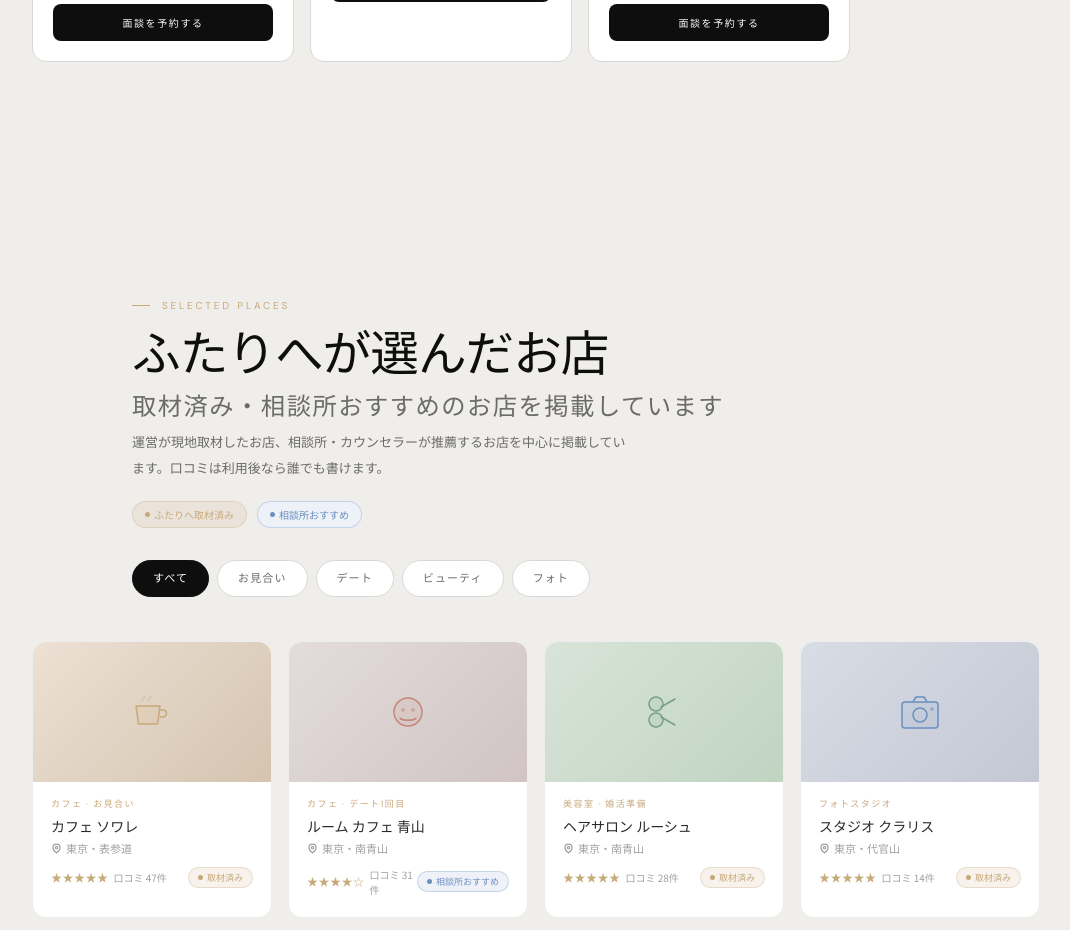
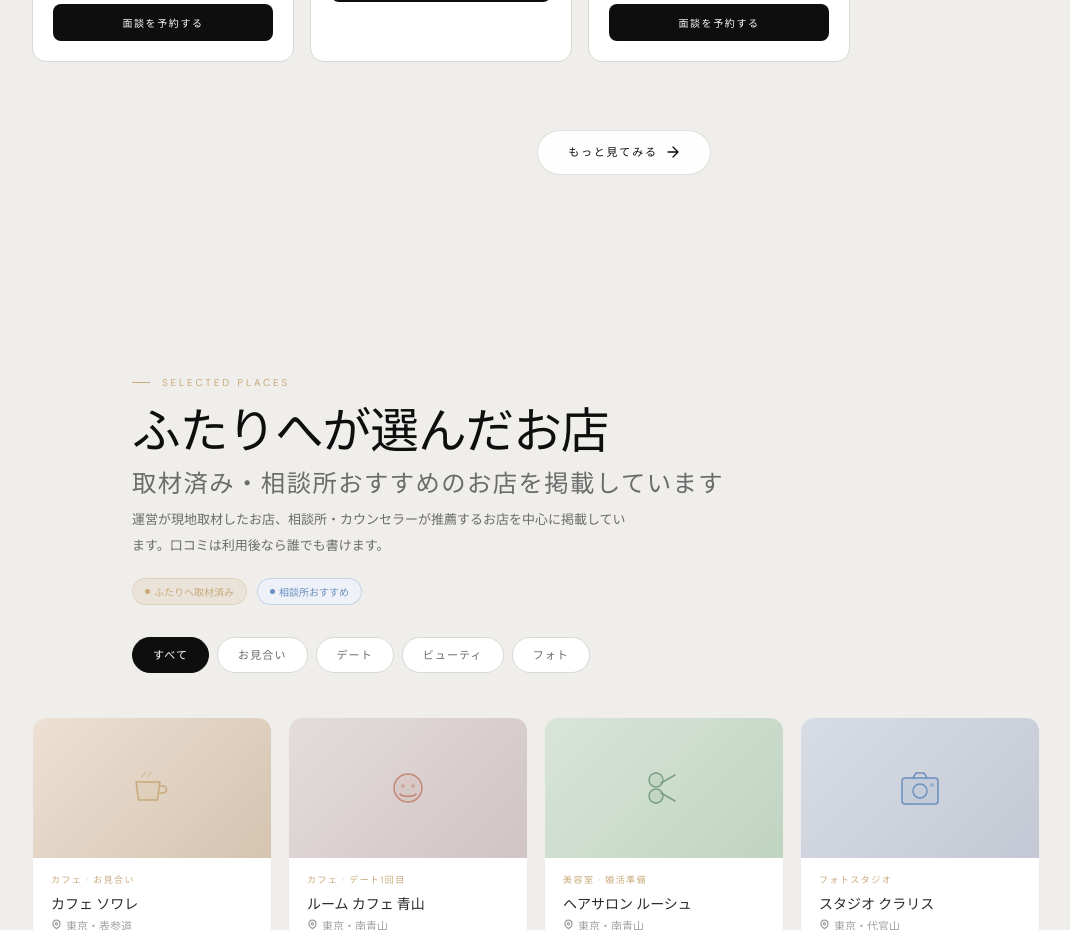
Before and after one commit to fffkbn84-ctrl/my-app, a Next.js app: page / in a window 1280 px wide. Shown: the part 3720-4650 px from the top of the page, without its empty margins (16-1086 px from the left). Built offline with nearby package versions, Linux system fonts and the light colour scheme.

Commit message:
カウンセラーセクションに「もっと見てみる」ボタンを追加
横スクロールカード列の直下に /search へ遷移するボタンを追加。
btn btn-outline スタイル・中央揃え・margin-top: 32px。

https://claude.ai/code/session_01JteGnCH7aHhFjuFu9tFqwy

```diff
--- a/src/app/page.tsx
+++ b/src/app/page.tsx
@@ -653,6 +653,20 @@ export default function HomePage() {
               })}
             </div>
           </div>
+
+          {/* もっと見てみるボタン */}
+          <div style={{ textAlign: "center", marginTop: 32 }}>
+            <Link
+              href="/search"
+              className="btn btn-outline"
+              style={{ display: "inline-flex", alignItems: "center", gap: 8 }}
+            >
+              もっと見てみる
+              <svg width="14" height="14" viewBox="0 0 14 14" fill="none">
+                <path d="M2 7h10M7 2l5 5-5 5" stroke="currentColor" strokeWidth="1.3" strokeLinecap="round" strokeLinejoin="round" />
+              </svg>
+            </Link>
+          </div>
         </section>
 
         {/* ═══════════════════════════════════════════════════
```
